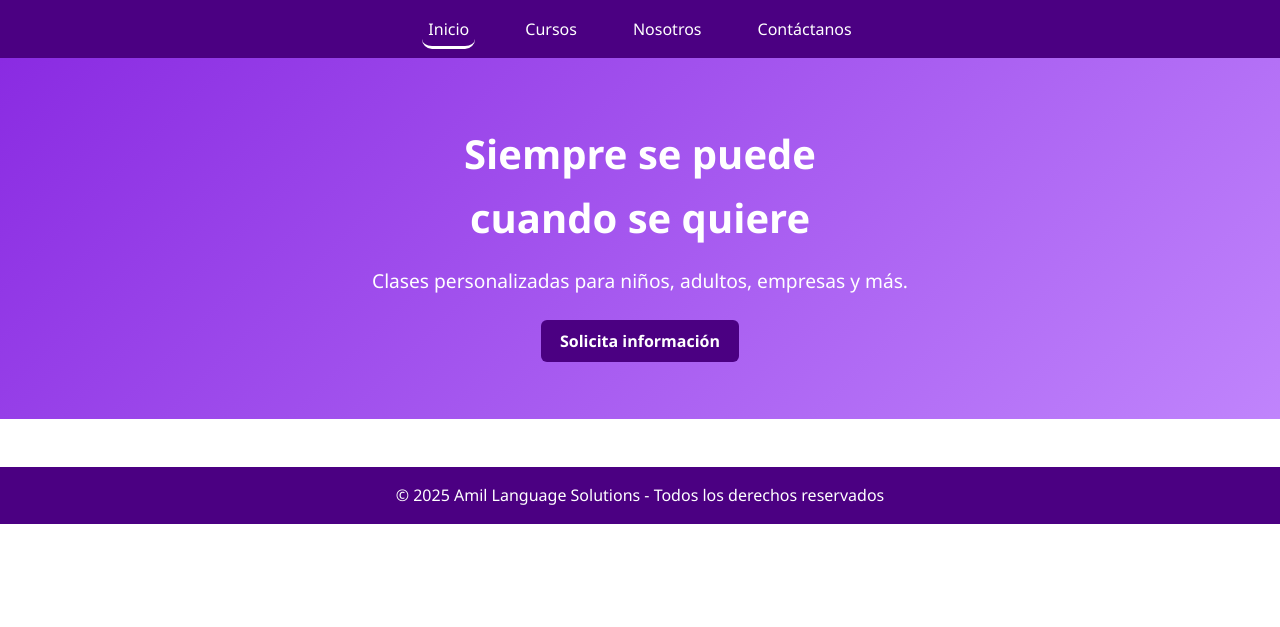
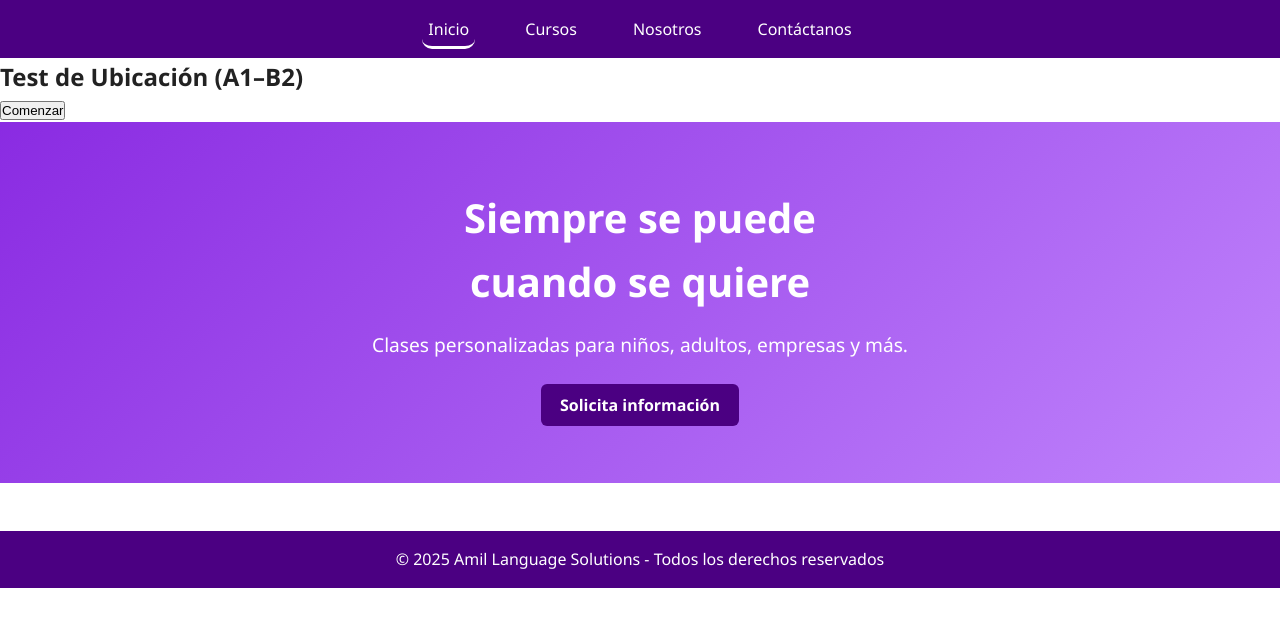
Before and after one commit to fer2456/AmilLanguageSolutions-SLP-Web, a plain HTML site: page index.html in a window 1280 px wide. Shown: the part 173-800 px from the top of the page. Drawn offline with Linux system fonts and the light colour scheme.

Commit message:
Update index.html

```diff
--- a/index.html
+++ b/index.html
@@ -19,7 +19,11 @@
       </ul>
     </nav>
   </header>
-
+<section id="placement-test">
+  <h2>Test de Ubicación (A1–B2)</h2>
+  <div id="quiz-container"></div>
+  <button id="start-quiz">Comenzar</button>
+</section>
   <section class="hero">
     <h1>Siempre se puede<br>cuando se quiere</h1>
     <p>Clases personalizadas para niños, adultos, empresas y más.</p>
```
